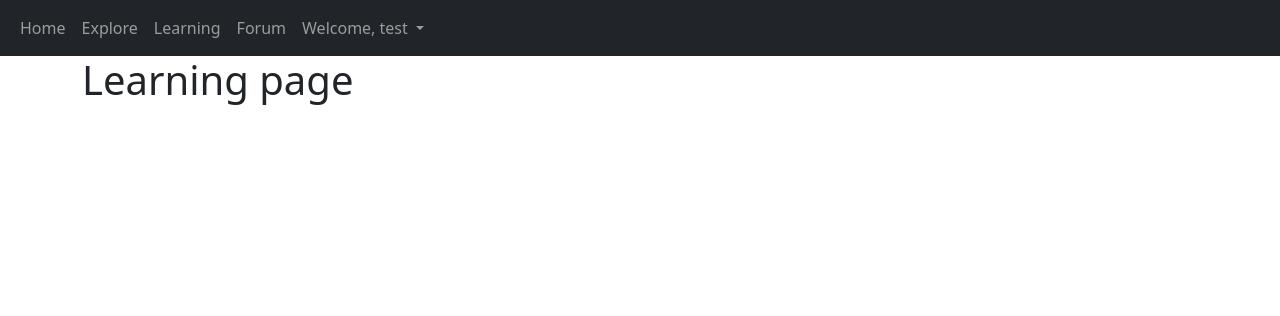
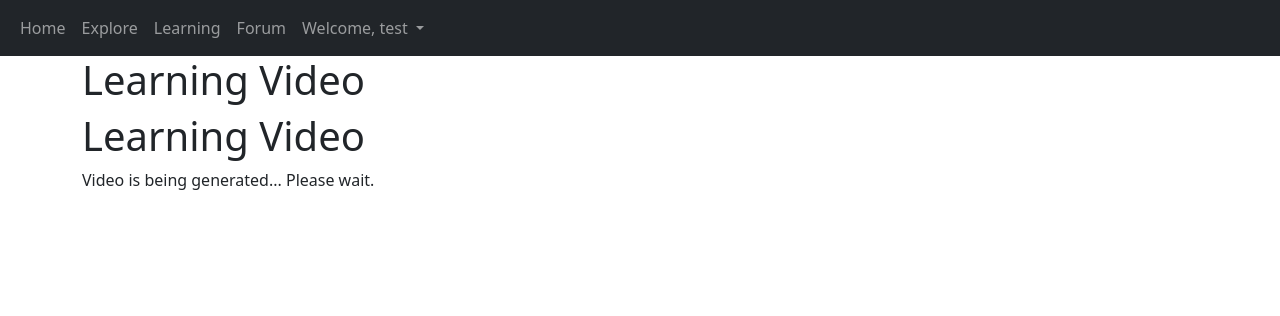
Before and after one commit to ChillAsianDude/AISpam, a Flask app: page /learning in a window 1280 px wide. Shown: the top 316 px of the page. Run offline with Flask 3, Linux system fonts and the light colour scheme; a user stored in the database is signed in.

Commit message:
Added code for learning page

```diff
--- a/app.py
+++ b/app.py
@@ -4,4 +4,4 @@ app = create_app ()
 
 if __name__ == 'main':
     app.secret_key = 'BC3415'
-    app.run (debug=True)
+    app.run(debug=True, host="0.0.0.0", port=5000)
--- a/website/__init__.py
+++ b/website/__init__.py
@@ -19,7 +19,7 @@ def create_app ():
     from .pages.rewards import rewards_page
     from .pages.explore import explore_page
     from .pages.learning import learning_page
-    from .pages.profile import profile_page
+    from .pages.user_profile import profile_page
 
     # redirecting the user for when they are not logged in to their account
     login_manager = LoginManager()
@@ -34,6 +34,7 @@ def create_app ():
     app.register_blueprint (learning_page, url_prefix='/')
     app.register_blueprint (profile_page, url_prefix='/')
 
+
     from .models import User
 
     with app.app_context():
--- a/website/pages/learning.py
+++ b/website/pages/learning.py
@@ -1,9 +1,114 @@
-from flask import Blueprint, render_template
+from flask import Blueprint, render_template, send_file
 from flask_login import login_required, current_user
+import os
+import concurrent.futures
+import torch
+from diffusers import DiffusionPipeline, DPMSolverMultistepScheduler
+from diffusers.utils import export_to_video
+
+
+print("Hello")
 
 learning_page = Blueprint ('learning_page', __name__, template_folder='/templates')
 
-@learning_page.route ('/learning', methods = ['GET'])
+print("Hello2")
+
+import concurrent.futures
+
+def generate_video_async(prompt, video_path):
+    """Run the generate_video function asynchronously"""
+    with concurrent.futures.ThreadPoolExecutor() as executor:
+        future = executor.submit(generate_video, prompt, video_path)
+        return future
+
+
+def generate_video(prompt: str, output_path: str):
+    """
+    Generates a video based on a given text prompt using the Hugging Face diffusion model.
+    """
+
+    print(f"Started generating video for prompt: {prompt}")
+    pipe = DiffusionPipeline.from_pretrained(
+        "damo-vilab/text-to-video-ms-1.7b", torch_dtype=torch.float16, variant="fp16"
+    )
+    pipe.scheduler = DPMSolverMultistepScheduler.from_config(pipe.scheduler.config)
+    pipe.enable_model_cpu_offload()
+    pipe.enable_vae_slicing()
+
+
+
+    video_frames = pipe(prompt).frames
+    export_to_video(video_frames, output_path)
+
+    print(f"Video generation completed. File saved at: {output_path}")
+
+    return output_path
+
+
+@learning_page.route('/learning', methods=['GET'])
 @login_required
-def learning ():
-    return render_template ("learning.html", user=current_user)
+def learning():
+    # Define the video path
+    video_path = os.path.join('website', 'static', 'learning_videos', 'learning_video.mp4')
+
+    # Check if the video file exists
+    if not os.path.exists(video_path):
+        # Trigger the video generation asynchronously
+        future = generate_video_async("A beautiful landscape with mountains", video_path)
+        print("Video generation has started asynchronously.")
+        # Return a loading message or a different page while the video is being generated
+        return render_template("learning.html", user=current_user, video_url=None)
+
+    # If the video exists, render it
+    return render_template("learning.html", user=current_user, video_url='/static/learning_videos/learning_video.mp4')
+
+
+# # Necessary imports for video generation
+# import torch
+# from diffusers import DiffusionPipeline, DPMSolverMultistepScheduler
+# from diffusers.utils import export_to_video
+
+# # Define the function directly in the same file
+# def generate_video(prompt: str, output_path: str):
+#     """
+#     Generates a video based on a given text prompt using the Hugging Face diffusion model.
+#     """
+#     pipe = DiffusionPipeline.from_pretrained(
+#         "damo-vilab/text-to-video-ms-1.7b", torch_dtype=torch.float16, variant="fp16"
+#     )
+#     pipe.scheduler = DPMSolverMultistepScheduler.from_config(pipe.scheduler.config)
+#     pipe.enable_model_cpu_offload()
+#     pipe.enable_vae_slicing()
+
+#     video_frames = pipe(prompt).frames
+#     export_to_video(video_frames, output_path)
+
+#     return output_path
+
+# # Define your blueprint and routes
+# learning_page = Blueprint('learning_page', __name__, template_folder='/templates')
+
+# @learning_page.route('/learning', methods=['GET'])
+# @login_required
+# def learning():
+#     # Define the video path
+#     video_path = os.path.join('website', 'static', 'learning_videos', 'learning_video.mp4')
+
+#     # Generate the video using a prompt
+#     generate_video("A beautiful landscape with mountains", video_path)
+#     print("Video is being generated")
+
+#     # Render the learning page and pass the video URL to the template
+#     return render_template("learning.html", user=current_user, video_url='/static/videos/learning_video.mp4')
+
+# @learning_page.route('/download_video', methods=['GET'])
+# @login_required
+# def download_video():
+#     video_path = os.path.join('website', 'static', 'learning_videos', 'learning_video.mp4')
+#     return send_file(video_path, as_attachment=True)
+
+
+# @learning_page.route ('/learning', methods = ['GET'])
+# @login_required
+# def learning ():
+#     return render_template ("learning.html", user=current_user)
--- a/website/templates/learning.html
+++ b/website/templates/learning.html
@@ -1,6 +1,37 @@
 {% extends "base/base.html" %} {% block title %} Learning {% endblock %} {%
 block content%}
 
-<h1>Learning page</h1>
+<h1>Learning Video</h1>
+<h1>Learning Video</h1>
+<div id="video-container">
+  <p>Video is being generated... Please wait.</p>
+</div>
+
+<script>
+  function checkVideoStatus() {
+    fetch('/video_status')
+      .then(response => response.json())
+      .then(data => {
+        if (data.status === 'ready') {
+          // Update the page with the video element
+          document.getElementById('video-container').innerHTML = `
+            <video width="640" height="480" controls>
+              <source src="/static/learning_videos/learning_video.mp4" type="video/mp4">
+              Your browser does not support the video tag.
+            </video>
+          `;
+        } else {
+          // Poll again after a delay if the video is not ready
+          setTimeout(checkVideoStatus, 5000); // Poll every 5 seconds
+        }
+      });
+  }
+
+  // Start polling
+  checkVideoStatus();
+</script>
+
+
+
 
 {% endblock %}
```
Also changed, not shown: website/pages/tempCodeRunnerFile.py (added, +32 -0 lines), website/pages/test_learning.py (added, +25 -0 lines), website/pages/video_generator.py (added, +19 -0 lines), instance/database.db, website/pages/user_profile.py (renamed from website/pages/profile.py), 5 other files.
